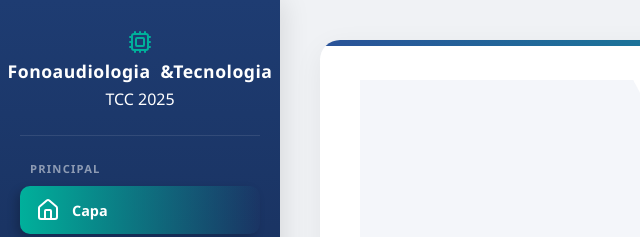
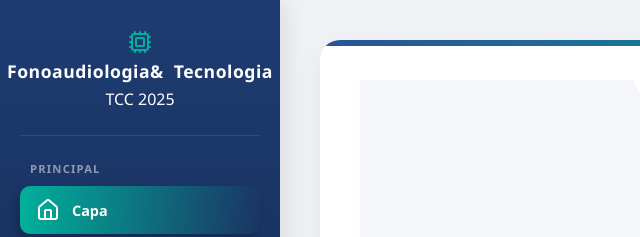
Before and after one commit to giferfono/giferfono.github.io, a plain HTML site: page index.html in a window 1280 px wide. Shown: the top 237 px of the page, 0-640 px from the left. Drawn offline with nearby package versions, Linux system fonts and the light colour scheme.

Commit message:
Fix HTML entity for ampersand in header

```diff
--- a/index.html
+++ b/index.html
@@ -419,7 +419,7 @@
         <div class="sidebar">
             <div class="sidebar-header">
                 <i data-lucide="cpu" size="32" color="#00b09b"></i>
-                <h2><span>Fonoaudiologia</span>&Tecnologia</h2>
+                <h2><span>Fonoaudiologia&</span>Tecnologia</h2>
                 <p>TCC 2025</p>
             </div>
 
```
